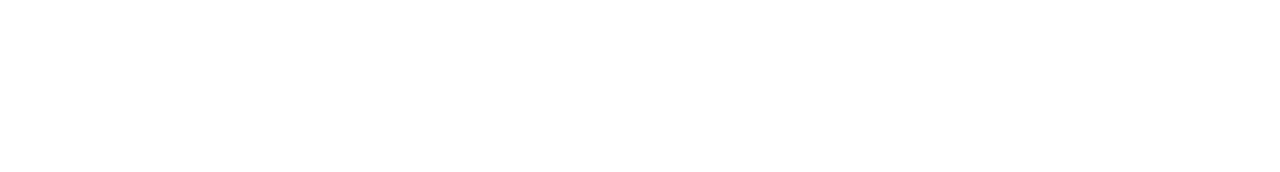
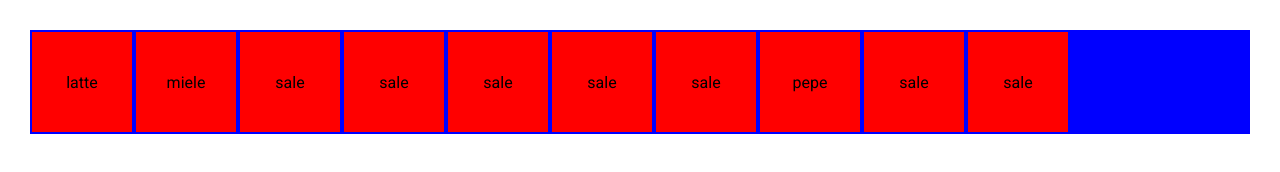
Before and after one commit to edaless/js-lista-spesa, a plain HTML site: page index.html in a window 1280 px wide. Drawn offline with Linux system fonts and the light colour scheme.

Commit message:
base finita

```diff
--- a/CSS/style.css
+++ b/CSS/style.css
@@ -19,8 +19,32 @@ font-family: 'Roboto', sans-serif;
     font-family: 'Roboto', sans-serif;
 }
 
+body{
+    /* min-height: 100vh; */
+    display: flex;
+    flex-direction: column;
+    /* align-items: center; */
+    /* justify-content: center; */
+    padding: 30px;
+}
 .container{
-    width: 80vw;
-    height: 80vh;
+    /* width: calc(100vw - 100px); */
+    /* height: calc(100vh - 100px); */
+
+    display: flex;
+    flex-wrap: wrap;
+    /* margin: 20px; */
+
     background-color: blue;
 }
+
+.tessera{
+    width: 100px;
+    height: 100px;
+    margin: 2px;
+    display: flex;
+    align-items: center;
+    justify-content: center;
+
+    background-color: rgb(255, 0, 0);
+}
--- a/JS/main.js
+++ b/JS/main.js
@@ -2,23 +2,85 @@
 // stampare sulla pagina gli elementi della lista individualmente con un ciclo for che poi commentate,
 // e poi fate lo stesso con il while (che lasciate attivo).
 
-// dichiarazione arr
-let arr = ["latte", "miele", "sale", "pepe", "sale", "sale"];
 
-// ciclo for console esplicativo
-// for(let i = 0; i < arr.length; i++){
-//     console.log("arr[" + i + "]: " + arr[i]);
+
+
+
+
+
+
+
+
+// dichiarazioni
+let lista = ["latte", "miele", "sale", "sale", "sale", "sale", "sale", "pepe", "sale", "sale"];
+
+
+let arrInnerHtml= [];
+// ciclo for per costruire arrInnerHtml
+// for(let i = 0; i < lista.length; i++){
+//     console.log("lista[" + i + "]: " + lista[i]);
+//     arrInnerHtml += [`<div class="tessera">${lista[i]}</div>`];
+
 
 // };
 
-// ciclo while
+// ciclo while per costruire arrInnerHtml
 let i = 0;
-while(i < arr.length){
-    console.log("arr[" + i + "]: " + arr[i]);
+while(i < lista.length){
+    console.log("lista[" + i + "]: " + lista[i]);
+    arrInnerHtml += [`<div class="tessera">${lista[i]}</div>`];
 
 
     i++;
 };
+
+const contenitore = document.querySelector(".container");
+contenitore.innerHTML= arrInnerHtml;
+
+
+
+
+
+
+
+
+
+
+
+
+
+
+
+
+
+
+
+
+
+
+
+
+
+
+
+
+
+
+
+
+
+
+
+
+
+
+
+
+
+
+
+
+
 
 
 
@@ -39,6 +101,8 @@ while(i < arr.length){
 //     i++;
 // };
 
+// backtick  ``
+
 // for(){};
 
 // A = document.getElementById("B").value;
--- a/index.html
+++ b/index.html
@@ -29,9 +29,11 @@
 </head>
 <body>
 
-    <!-- <div class="container">
+    <div class="container">
 
-    </div> -->
+    </div>
+
+
 
     <script type="text/javascript" src="JS/main.js">
     </script>
```
